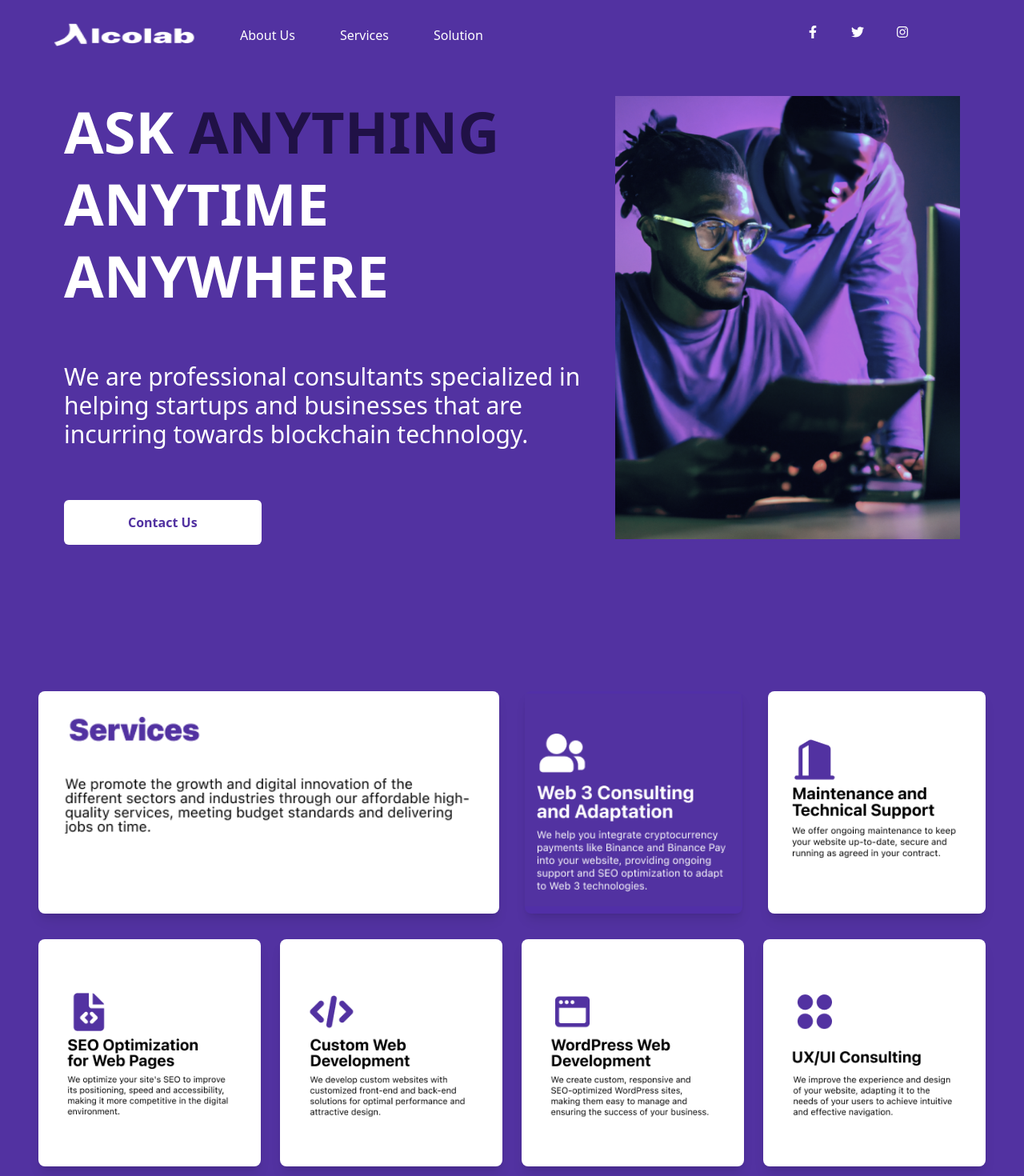
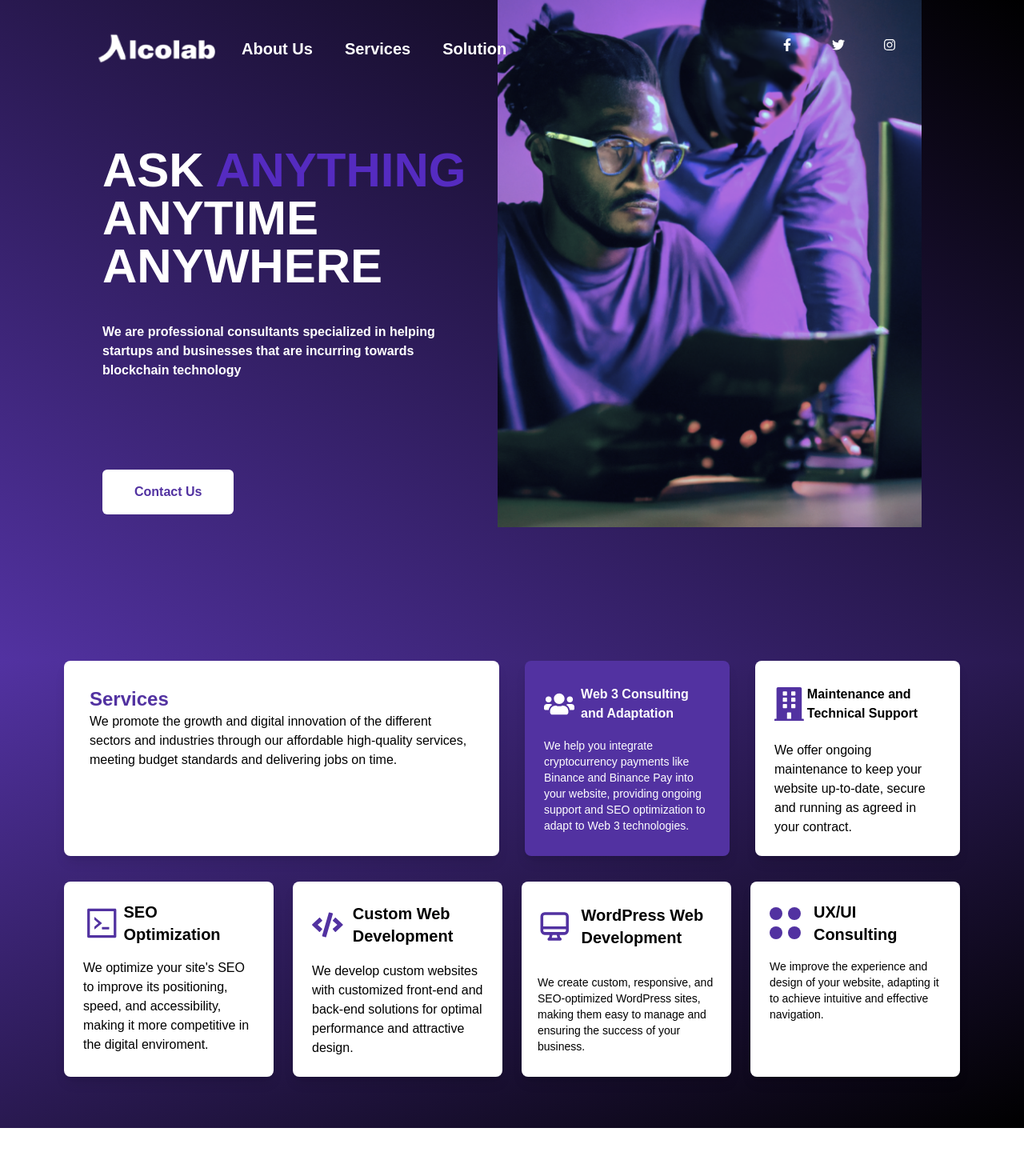
Before and after one commit to Alcolabs-Agency/Web, a Next.js app: page / in a window 1280 px wide. Shown: the top 1470 px of the page at 80% size. After the commit the page ends 1410 px from the top, so only its background shows below. Built offline with nearby package versions, Linux system fonts and the light colour scheme.

Commit message:
fixing the styles

```diff
--- a/src/app/globals.css
+++ b/src/app/globals.css
@@ -2,6 +2,14 @@
 @tailwind components;
 @tailwind utilities;
 
-.bg-gradient-to-r {
-  background: linear-gradient(90deg, rgba(82,50,161,1) 0%, rgba(82,50,161,1) 100%);
+
+
+body {
+  background: linear-gradient(80deg, #5232A1 100%, #000000 0%);
+  color: #ffffff;
 }
+
+
+.bg-gradient {
+  background: linear-gradient(100deg, #5232A1 100%, #000000 110%);
+}
--- a/src/app/page.tsx
+++ b/src/app/page.tsx
@@ -6,7 +6,7 @@ import ServicesSection from "@/components/ServicesSection";
 
 export default function Home() {
   return (
-    <div className="relative">
+    <div className="relative bg-gradient-to-r from-[#5232A1] via-[#4007b9] to-[#000000] min-h-screen">
       <Navbar />
       <HeroSection />
       <SocialMedia />
--- a/src/components/HeroSection.tsx
+++ b/src/components/HeroSection.tsx
@@ -4,31 +4,33 @@ import Image from "next/legacy/image";
 
 const HeroSection = () => {
   return (
-    <section className="relative flex justify-between items-center px-20 py-28 bg-gradient-to-r from-[#5232A1] via-[#4007b9] to-black text-white min-h-screen">
+    <section className="relative flex justify-between items-center px-32 py-40 bg-gradient-to-tr from-[#5232A1] to-[#000000] min-h-screen">
       <div className="relative z-10 container mx-auto px-0">
-        <h1 className="text-7xl font-bold mb-16 leading-tight">
-          ASK <span className="text-[#201146]">ANYTHING</span>
+        <h1 className="text-6xl font-extrabold mb-10">
+          ASK <span className="text-[#552bc0]">ANYTHING</span>
           <br />
           ANYTIME
           <br />
           ANYWHERE
         </h1>
-        <p className="text-3xl mb-16">
+        <p className="text-1xl mb-28 font-semibold"
+        style={{ width: "85%" }}>
+
           We are professional consultants specialized in helping startups and
-          businesses that are incurring towards blockchain technology.
+          businesses that are incurring towards blockchain technology
         </p>
-        <button className="bg-white text-[#5232A1] font-semibold px-20 py-4 rounded-md">
+        <button className=" bg-white text-[#5232A1] font-bold px-10 py-4  rounded-md">
           Contact Us
         </button>
       </div>
 
-      <div className="flex-2 relative">
+      <div className="flex-2 relative -mt-44">
         <Image
           src="/images/Rectangle 4.png"
           alt="Hero Image"
-          width={700}
-          height={900}
-          className="object-cover -mt-20"
+          width={1100}
+          height={1400}
+          className="object-cover"
         />
       </div>
     </section>
--- a/src/components/Navbar.tsx
+++ b/src/components/Navbar.tsx
@@ -9,16 +9,16 @@ const Navbar = () => {
     //algo
   }, []);
   return (
-    <nav className="flex items-center px-16 py-4 absolute top-2 left-0 right-0 z-10 bg-transparent">
-      <div className="flex items-center space-x-14">
+    <nav className="flex items-center px-16 py-6 absolute top-3 left-14 right-0 z-10 bg-transparent">
+      <div className="flex items-center space-x-8">
         <Image
           src="/images/Logo horizontal2.png"
           alt="Alcolab Logo"
-          width={180}
-          height={40}
+          width={150}
+          height={50}
         />
+        <div className="flex space-x-10  text-white font-bold text-xl">
 
-        <div className="flex space-x-14 text-white">
           <Link href="#about">About Us</Link>
           <Link href="#services">Services</Link>
           <Link href="#solution">Solution</Link>
--- a/src/components/ServicesSection.tsx
+++ b/src/components/ServicesSection.tsx
@@ -1,82 +1,85 @@
 "use client";
-import Image from "next/legacy/image";
 import React from "react";
+import { AiOutlineCode } from 'react-icons/ai';
+import { FaCode, FaUsers, FaBuilding } from "react-icons/fa";
+import { HiOutlineDesktopComputer } from "react-icons/hi";
+
 
 const ServicesSection = () => {
   return (
-    <section className="relative py-16 text-white bg-gradient-to-r from-[#000000] to-[#5232A1]">
-      <div className="relative z-10 container mx-auto px-12"> {/* Agregar el mismo px-16 aquí */}
-        <div className="grid grid-cols-1 lg:grid-cols-4 gap-8">
-          <div className="lg:col-span-2 p-8 rounded-lg shadow-lg bg-white">
-            <Image
-              src="/images/Group 48095443.png"
-              alt="Services Title and Description"
-              width={1400}
-              height={400}
-              objectFit="cover"
-            />
+    <section className="elative py-16 text-white bg-gradient-to-tl from-[#000000] to-[#5232A1]">
+      <div className="relative z-10 container mx-auto px-20">
+
+        <div className="grid grid-cols-1 lg:grid-cols-4 gap-8 -mt-16">
+
+          <div className="lg:col-span-2 p-8 rounded-lg shadow-lg bg-white text-black">
+            <h2 className="text-2xl font-bold text-[#5232A1]">Services</h2>
+            <p>
+              We promote the growth and digital innovation of the different sectors and industries through our affordable high-quality services, meeting budget standards and delivering jobs on time.
+            </p>
           </div>
 
-          <div className="p- rounded-lg shadow-lg bg-[#512fa7] text-white">
-            <Image
-              src="/images/Group 48095457.png"
-              alt="Web 3 Consulting and Adaptation"
-              width={300}
-              height={300}
-              objectFit="contain"
-            />
+
+          <div className="p-6 rounded-lg shadow-lg bg-[#5232A1] text-white">
+            <div className="flex items-center mb-3">
+              <FaUsers className="text-6xl mr-2" />
+              <h3 className="text-1xl font-semibold">Web 3 Consulting and Adaptation</h3>
+            </div>
+            <p className="font-sans text-sm"> We help you integrate cryptocurrency payments like Binance and Binance Pay into your website, providing ongoing support and SEO optimization to adapt to Web 3 technologies.</p>
           </div>
 
-          <div className="p-4 rounded-lg shadow-lg bg-white">
-            <Image
-              src="/images/Frame 8.png"
-              alt="Maintenance and Technical Support"
-              width={300}
-              height={300}
-              objectFit="contain"
-            />
+
+          <div className="p-6 rounded-lg shadow-lg bg-white text-black">
+            <div className="flex items-center mb-4">
+            <FaBuilding className="text-6xl text-[#5232A1] mr-1" />
+              <h3 className="text-1xl font-semibold">Maintenance and Technical Support</h3>
+
+            </div>
+            <p className="font-sans text-base">We offer ongoing maintenance to keep your website up-to-date, secure and running as agreed in your contract.</p>
           </div>
         </div>
 
+
         <div className="grid grid-cols-1 sm:grid-cols-2 lg:grid-cols-4 gap-6 mt-8">
-          <div className="p-6 rounded-lg shadow-lg bg-white">
-            <Image
-              src="/images/Frame 13.png"
-              alt="SEO Optimization"
-              width={300}
-              height={300}
-              objectFit="contain"
-            />
+
+          <div className="p-6 rounded-lg shadow-lg bg-white text-black">
+            <div className="flex items-center mb-4">
+            <AiOutlineCode className="text-5xl text-[#5232A1] mr-1" />
+
+              <h3 className="text-xl font-semibold">SEO Optimization</h3>
+            </div>
+            <p className="font-sans text-base">We optimize your site&apos;s SEO to improve its positioning, speed, and accessibility, making it more competitive in the digital enviroment.</p>
           </div>
 
-          <div className="p-6 rounded-lg shadow-lg bg-white">
-            <Image
-              src="/images/Frame 12.png"
-              alt="Custom Web Development"
-              width={300}
-              height={300}
-              objectFit="contain"
-            />
+
+          <div className="p-6 rounded-lg shadow-lg bg-white text-black">
+            <div className="flex items-center mb-4">
+              <FaCode className="text-6xl text-[#5232A1] mr-3" />
+              <h3 className="text-xl font-semibold">Custom Web Development</h3>
+            </div>
+            <p className="font-sans text-base">We develop custom websites with customized front-end and back-end solutions for optimal performance and attractive design.</p>
           </div>
 
-          <div className="p-6 rounded-lg shadow-lg bg-white">
-            <Image
-              src="/images/Frame 11.png"
-              alt="WordPress Web Development"
-              width={300}
-              height={300}
-              objectFit="contain"
-            />
+
+          <div className="p-5 rounded-lg shadow-lg bg-white text-black">
+            <div className="flex items-center mb-6">
+            <HiOutlineDesktopComputer className="text-7xl text-[#5232A1] mr-3" />
+              <h3 className="text-xl font-semibold">WordPress Web Development</h3>
+            </div>
+            <p className="font-sans text-sm">We create custom, responsive, and SEO-optimized WordPress sites, making them easy to manage and ensuring the success of your business.</p>
           </div>
+          <div className="p-6 rounded-lg shadow-lg bg-white text-black">
+            <div className="flex items-center mb-4">
+            <div className="grid grid-cols-2 gap-2 mr-4">
+                <div className="w-4 h-4 bg-[#5232A1] rounded-full"></div>
+                <div className="w-4 h-4 bg-[#5232A1] rounded-full"></div>
+                <div className="w-4 h-4 bg-[#5232A1] rounded-full"></div>
+                <div className="w-4 h-4 bg-[#5232A1] rounded-full"></div>
+              </div>
 
-          <div className="p-6 rounded-lg shadow-lg bg-white">
-            <Image
-              src="/images/Frame 10.png"
-              alt="UX/UI Consulting"
-              width={300}
-              height={300}
-              objectFit="contain"
-            />
+              <h3 className="text-xl font-semibold">UX/UI Consulting</h3>
+            </div>
+            <p className="font-sans text-sm">We improve the experience and design of your website, adapting it to achieve intuitive  and effective navigation.</p>
           </div>
         </div>
       </div>
--- a/src/components/SocialMedia.tsx
+++ b/src/components/SocialMedia.tsx
@@ -4,7 +4,7 @@ import { FaFacebookF, FaTwitter, FaInstagram } from "react-icons/fa";
 
 const SocialMedia = () => {
   return (
-    <div className="absolute top-8 right-36 flex space-x-10 text-white z-20">
+    <div className="absolute top-12 right-40 flex space-x-12 text-white z-20">
       <a href="https://facebook.com" target="_blank" rel="noopener noreferrer">
         <FaFacebookF />
       </a>
--- a/tailwind.config.ts
+++ b/tailwind.config.ts
@@ -12,6 +12,9 @@ const config: Config = {
         background: "var(--background)",
         foreground: "var(--foreground)",
       },
+      fontFamily: {
+        sans: ["sans-serif", "bold", "italic", "medium", "extra-bold", "black", "semi-bold"],
+      },
     },
   },
   plugins: [],
```
